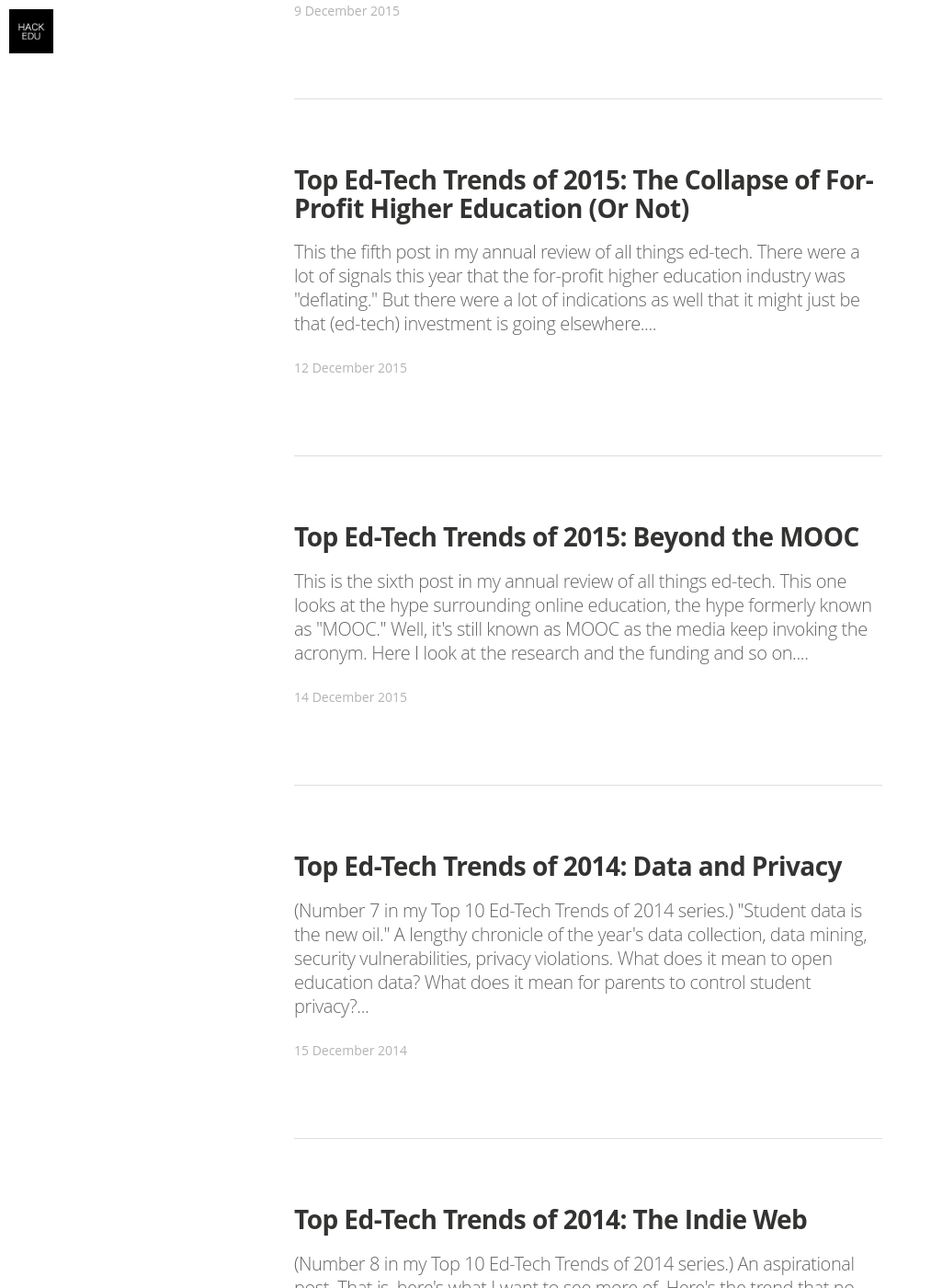
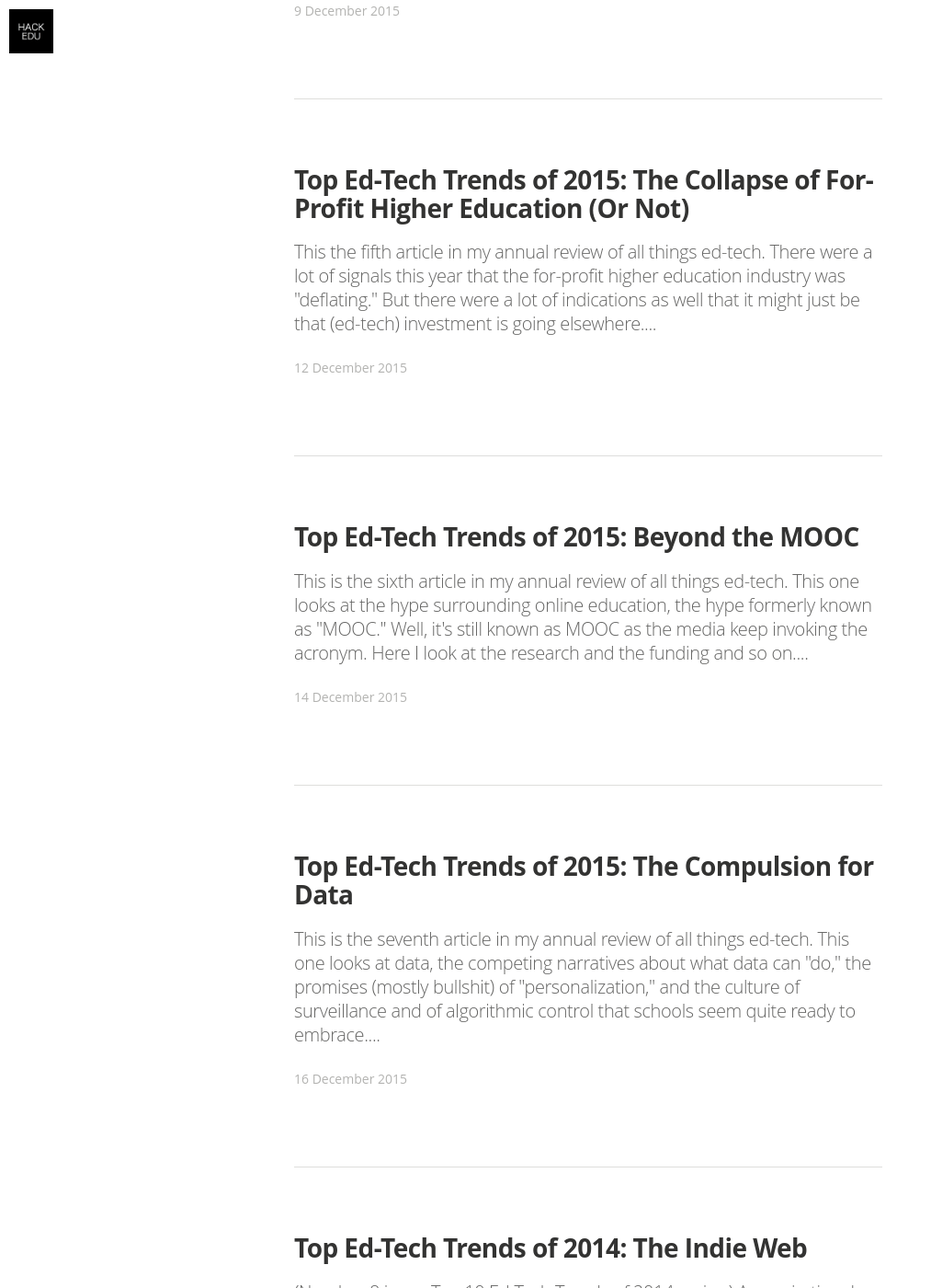
Before and after one commit to HackEducation/Writing, a Jekyll site: the page built from index.html, in a window 1280 px wide and 1400 px high, scrolled down 15942 px. Shown: the whole window at 92% size, without its empty margins (0-1013 px from the left). Built offline with Jekyll 4.4.1, drawn with Linux system fonts in a browser that asks for light colours; nearby versions of some CDN libraries; some web fonts are replaced; Markdown is read by kramdown in place of the engine named in the settings; the list of posts is cut into pages by our own code.

Commit message:
new post

```diff
--- a/index.html
+++ b/index.html
@@ -945,7 +945,7 @@ layout: default
               <h2 class="post-title" itemprop="name"><a href="http://hackeducation.com/2015/12/12/trends-for-profits/" itemprop="url">Top Ed-Tech Trends of 2015: The Collapse of For-Profit Higher Education (Or Not)</a></h2>
             </header>
             <section class="post-excerpt" itemprop="description">
-              <p>This the fifth post in my annual review of all things ed-tech. There were a lot of signals this year that the for-profit higher education industry was "deflating." But there were a lot of indications as well that it might just be that (ed-tech) investment is going elsewhere....</p>
+              <p>This the fifth article in my annual review of all things ed-tech. There were a lot of signals this year that the for-profit higher education industry was "deflating." But there were a lot of indications as well that it might just be that (ed-tech) investment is going elsewhere....</p>
             </section>
             <div class="post-meta">
               <time datetime="12 December 2015">12 December 2015</time>
@@ -967,7 +967,7 @@ layout: default
               <h2 class="post-title" itemprop="name"><a href="http://hackeducation.com/2015/12/14/trends-moocs/" itemprop="url">Top Ed-Tech Trends of 2015: Beyond the MOOC</a></h2>
             </header>
             <section class="post-excerpt" itemprop="description">
-              <p>This is the sixth post in my annual review of all things ed-tech. This one looks at the hype surrounding online education, the hype formerly known as "MOOC." Well, it's still known as MOOC as the media keep invoking the acronym. Here I look at the research and the funding and so on....</p>
+              <p>This is the sixth article in my annual review of all things ed-tech. This one looks at the hype surrounding online education, the hype formerly known as "MOOC." Well, it's still known as MOOC as the media keep invoking the acronym. Here I look at the research and the funding and so on....</p>
             </section>
             <div class="post-meta">
               <time datetime="14 December 2015">14 December 2015</time>
@@ -985,20 +985,16 @@ layout: default
 
         <article class="post" itemscope itemtype="http://schema.org/BlogPosting" role="article">
           <div class="article-item">
-
             <header class="post-header">
-              <h2 class="post-title" itemprop="name"><a href="http://2014trends.hackeducation.com/data.html" itemprop="url">Top Ed-Tech Trends of 2014: Data and Privacy</a></h2>
+              <h2 class="post-title" itemprop="name"><a href="http://hackeducation.com/2015/12/16/trends-data/" itemprop="url">Top Ed-Tech Trends of 2015: The Compulsion for Data</a></h2>
             </header>
-
             <section class="post-excerpt" itemprop="description">
-              <p>(Number 7 in my Top 10 Ed-Tech Trends of 2014 series.) "Student data is the new oil." A lengthy chronicle of the year's data collection, data mining, security vulnerabilities, privacy violations. What does it mean to open education data? What does it mean for parents to control student privacy?...</p>
+              <p>This is the seventh article in my annual review of all things ed-tech. This one looks at data, the competing narratives about what data can "do," the promises (mostly bullshit) of "personalization," and the culture of surveillance and of algorithmic control that schools seem quite ready to embrace....</p>
             </section>
-
             <div class="post-meta">
-              <time datetime="15 December 2014">15 December 2014</time>
+              <time datetime="16 December 2015">16 December 2015</time>
   <!--            <span class="post-tags-set">on <span class="post-tag-">, <a href="/tag/"></a></span></span>-->
             </div>
-
           <div>
         </article>
 
```
